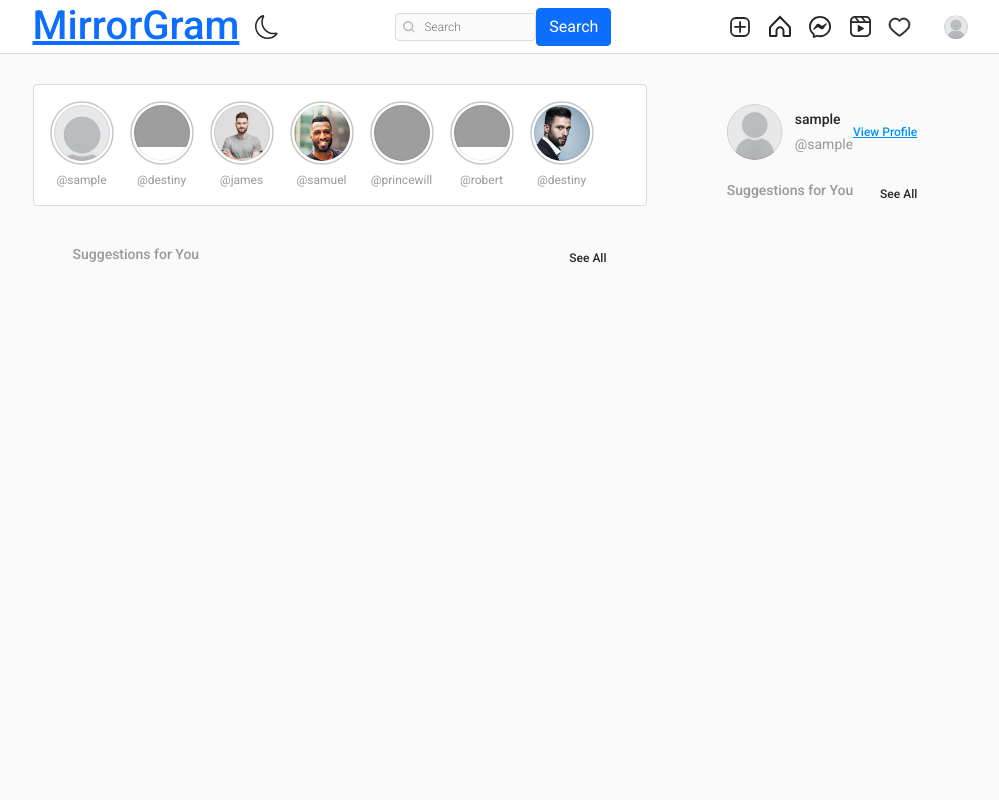
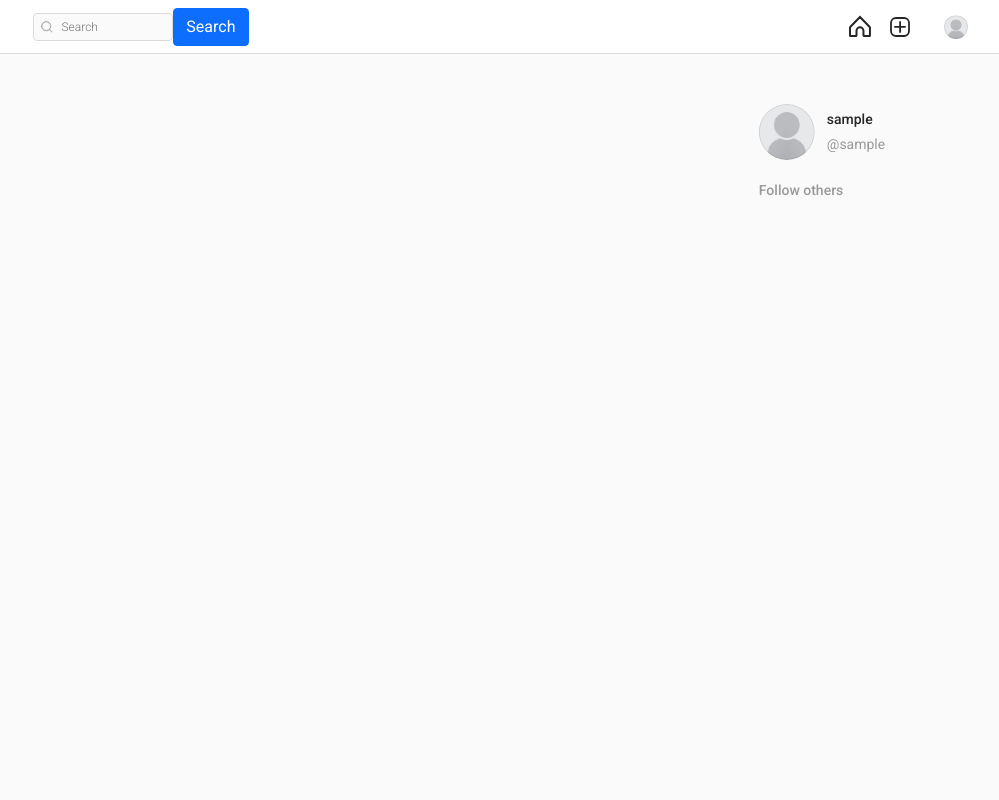
Before and after one commit to Al-Amin2025-uk/SnapVibe, a Django app: page / in a window 1280 px wide. Shown: the whole page, without its empty margins (140-1139 px from the left). Run offline with Django 4.2, Linux system fonts and the light colour scheme; the visitor is signed in with stand-in values (Sample User, id 1); data comes from the database, SQL or seed files in the repository; data that the repository does not hold is empty; some libraries are stand-ins or nearby versions; grey boxes are pictures that could not be loaded.

Commit message:
updated and fixed errors

```diff
--- a/templates/base.html
+++ b/templates/base.html
@@ -4,7 +4,7 @@
 <html lang="en">
 
 <head>
-    <title>MirrorGram</title>
+    <title>SnapVIbe</title>
     <meta charset="utf-8">
     <meta name="viewport" content="width=device-width, initial-scale=1.0">
     <link rel="shortcut icon" href="assets1/favicon.svg" type="image/x-icon">
@@ -17,20 +17,13 @@
 <body>
     <header class="header">
         <nav class="header__content">
-            <div class="header__buttons">
+            <!-- <div class="header__buttons">
                 <a href="{% url 'index' %}" class="header__home">
-                    <h1>MirrorGram</h1>
+                    <h1>SnapVibe</h1>
                 </a>
 
-                <button class="header__theme-button" title="Toggle Theme">
-                    <svg class="header__theme-button-moon" xmlns="http://www.w3.org/2000/svg" width="24" height="24" fill="var(--text-dark)" viewBox="0 0 16 16">
-                        <path d="M6 .278a.768.768 0 0 1 .08.858 7.208 7.208 0 0 0-.878 3.46c0 4.021 3.278 7.277 7.318 7.277.527 0 1.04-.055 1.533-.16a.787.787 0 0 1 .81.316.733.733 0 0 1-.031.893A8.349 8.349 0 0 1 8.344 16C3.734 16 0 12.286 0 7.71 0 4.266 2.114 1.312 5.124.06A.752.752 0 0 1 6 .278zM4.858 1.311A7.269 7.269 0 0 0 1.025 7.71c0 4.02 3.279 7.276 7.319 7.276a7.316 7.316 0 0 0 5.205-2.162c-.337.042-.68.063-1.029.063-4.61 0-8.343-3.714-8.343-8.29 0-1.167.242-2.278.681-3.286z"/>
-                    </svg>
-                    <svg class="header__theme-button-sun" xmlns="http://www.w3.org/2000/svg" width="24" height="24" fill="var(--text-dark)" viewBox="0 0 16 16">
-                        <path d="M8 11a3 3 0 1 1 0-6 3 3 0 0 1 0 6zm0 1a4 4 0 1 0 0-8 4 4 0 0 0 0 8zM8 0a.5.5 0 0 1 .5.5v2a.5.5 0 0 1-1 0v-2A.5.5 0 0 1 8 0zm0 13a.5.5 0 0 1 .5.5v2a.5.5 0 0 1-1 0v-2A.5.5 0 0 1 8 13zm8-5a.5.5 0 0 1-.5.5h-2a.5.5 0 0 1 0-1h2a.5.5 0 0 1 .5.5zM3 8a.5.5 0 0 1-.5.5h-2a.5.5 0 0 1 0-1h2A.5.5 0 0 1 3 8zm10.657-5.657a.5.5 0 0 1 0 .707l-1.414 1.415a.5.5 0 1 1-.707-.708l1.414-1.414a.5.5 0 0 1 .707 0zm-9.193 9.193a.5.5 0 0 1 0 .707L3.05 13.657a.5.5 0 0 1-.707-.707l1.414-1.414a.5.5 0 0 1 .707 0zm9.193 2.121a.5.5 0 0 1-.707 0l-1.414-1.414a.5.5 0 0 1 .707-.707l1.414 1.414a.5.5 0 0 1 0 .707zM4.464 4.465a.5.5 0 0 1-.707 0L2.343 3.05a.5.5 0 1 1 .707-.707l1.414 1.414a.5.5 0 0 1 0 .708z"/>
-                    </svg>
-                </button>
-            </div>
+
+            </div> -->
 
             <form action="{% url 'search-users' %}" method="GET">
                 <div class="header__search">
@@ -63,6 +56,11 @@
             </div>
 
             <div class="header__buttons header__buttons--desktop">
+                <a href="{% url 'index' %}">
+                    <svg width="24" height="24" viewBox="0 0 24 24" fill="none" xmlns="http://www.w3.org/2000/svg">
+                        <path d="M2.45307 11.751L11.9773 2.02175L21.5015 11.751C21.7906 12.0463 21.9545 12.4468 21.9545 12.8711V20.4556C21.9545 20.7747 21.7037 21 21.4427 21H15.964C15.713 21 15.4721 20.7849 15.4721 20.476V15.8886C15.4721 13.9497 13.9267 12.34 11.9773 12.34C10.0279 12.34 8.48244 13.9497 8.48244 15.8886V20.476C8.48244 20.7849 8.24157 21 7.99053 21H2.51187C2.25085 21 2 20.7747 2 20.4556V12.8711C2 12.4468 2.16397 12.0463 2.45307 11.751Z" stroke="var(--text-dark)" stroke-width="2"/>
+                    </svg>
+                </a>
                 <a href="{% url 'newpost' %}">
                     <svg width="24" height="24" viewBox="0 0 24 24" fill="none" xmlns="http://www.w3.org/2000/svg">
                         <rect x="3" y="3" width="18" height="18" rx="5" stroke="var(--text-dark)" stroke-width="1.8"/>
@@ -70,12 +68,7 @@
                         <line x1="6.9" y1="11.8" x2="17.1" y2="11.8" stroke="var(--text-dark)" stroke-width="1.8" stroke-linecap="round"/>
                     </svg>
                 </a>
-                <a href="{% url 'index' %}">
-                    <svg width="24" height="24" viewBox="0 0 24 24" fill="none" xmlns="http://www.w3.org/2000/svg">
-                        <path d="M2.45307 11.751L11.9773 2.02175L21.5015 11.751C21.7906 12.0463 21.9545 12.4468 21.9545 12.8711V20.4556C21.9545 20.7747 21.7037 21 21.4427 21H15.964C15.713 21 15.4721 20.7849 15.4721 20.476V15.8886C15.4721 13.9497 13.9267 12.34 11.9773 12.34C10.0279 12.34 8.48244 13.9497 8.48244 15.8886V20.476C8.48244 20.7849 8.24157 21 7.99053 21H2.51187C2.25085 21 2 20.7747 2 20.4556V12.8711C2 12.4468 2.16397 12.0463 2.45307 11.751Z" stroke="var(--text-dark)" stroke-width="2"/>
-                    </svg>
-                </a>
-                <a href="{% url 'message' %}">
+                <!-- <a href="{% url 'message' %}">
                     <svg width="24" height="24" viewBox="0 0 24 24" fill="none" xmlns="http://www.w3.org/2000/svg">
                         <path d="M5.81038 19.7478C5.83176 19.4539 5.70787 19.1681 5.47873 18.9827C3.2792 17.2037 1.9 14.5525 1.9 11.5868C1.9 6.27627 6.38748 1.9 12.0098 1.9C17.6196 1.9 22.1078 6.27565 22.1078 11.5868C22.1078 16.8966 17.6092 21.2735 11.998 21.2735C11.0656 21.2735 10.1798 21.1544 9.32697 20.9277C9.15685 20.8825 8.97721 20.8882 8.81028 20.944L5.64643 22.0022L5.81038 19.7478Z" stroke="var(--text-dark)" stroke-width="1.8" stroke-linejoin="round"/>
                         <path d="M10.1498 8.7952C10.2222 8.80563 10.2825 8.81606 10.3548 8.82649C11.428 9.05591 12.5252 10.0362 13.3693 10.6202C13.8396 10.9539 14.2375 10.9226 14.7078 10.6097C15.7086 9.92147 16.7456 9.26448 17.7705 8.58664C18.0478 8.39893 18.3372 8.20079 18.6748 8.45107C19.0486 8.7222 18.8195 9.0142 18.6266 9.28534C17.6137 10.6827 16.6129 12.0801 15.588 13.4671C14.8886 14.4265 13.8999 14.5621 12.8388 13.8842C12.1032 13.4045 11.3436 12.9561 10.6201 12.4556C10.1378 12.1219 9.73984 12.1636 9.28163 12.4764C8.26876 13.1647 7.24382 13.8217 6.21889 14.4995C5.94156 14.6872 5.65216 14.8854 5.31454 14.6247C4.97691 14.3744 5.15778 14.0928 5.33865 13.8321C6.3877 12.393 7.42469 10.9539 8.47374 9.51476C8.82343 9.02463 9.47456 8.73263 10.1498 8.7952Z" fill="var(--text-dark)"/>
@@ -89,20 +82,20 @@
                         <path fill-rule="evenodd" clip-rule="evenodd" d="M16.5 6.99989L12.5 1.99989L14.0735 1.12573L18.0735 6.12573L16.5 6.99989Z" fill="var(--text-dark)"/>
                         <path d="M15.75 13.0671C16.0833 13.2595 16.0833 13.7407 15.75 13.9331L10.5 16.9642C10.1667 17.1566 9.75 16.9161 9.75 16.5312L9.75 10.469C9.75 10.0841 10.1667 9.84354 10.5 10.036L15.75 13.0671Z" fill="var(--text-dark)"/>
                     </svg>
-                </a>
+                </a> -->
 
 
 
 
 
-                <span>
+                <!-- <span>
                     <a href="{% url 'show-notification' %}">
                         <svg width="24" height="24" viewBox="0 0 24 24" fill="none" xmlns="http://www.w3.org/2000/svg">
                             <path d="M11.4995 21.2609C11.1062 21.2609 10.7307 21.1362 10.4133 20.9001C8.2588 19.3012 3.10938 15.3239 1.81755 12.9143C0.127895 9.76543 1.14258 5.72131 4.07489 3.89968C5.02253 3.31177 6.09533 3 7.18601 3C8.81755 3 10.3508 3.66808 11.4995 4.85726C12.6483 3.66808 14.1815 3 15.8131 3C16.9038 3 17.9766 3.31177 18.9242 3.89968C21.8565 5.72131 22.8712 9.76543 21.186 12.9143C19.8942 15.3239 14.7448 19.3012 12.5902 20.9001C12.2684 21.1362 11.8929 21.2609 11.4995 21.2609ZM7.18601 4.33616C6.34565 4.33616 5.5187 4.57667 4.78562 5.03096C2.43888 6.49183 1.63428 9.74316 2.99763 12.2819C4.19558 14.5177 9.58639 18.6242 11.209 19.8267C11.3789 19.9514 11.6158 19.9514 11.7856 19.8267C13.4082 18.6197 18.799 14.5133 19.997 12.2819C21.3603 9.74316 20.5557 6.48738 18.209 5.03096C17.4804 4.57667 16.6534 4.33616 15.8131 4.33616C14.3425 4.33616 12.9657 5.04878 12.0359 6.28696L11.4995 7.00848L10.9631 6.28696C10.0334 5.04878 8.6611 4.33616 7.18601 4.33616Z" fill="var(--text-dark)" stroke="var(--text-dark)" stroke-width="0.6"/>
                         </svg>
 
                     </a>
-                </span>
+                </span> -->
 
                 <a href="">
                     <button class="profile-button">
--- a/templates/editprofile.html
+++ b/templates/editprofile.html
@@ -77,7 +77,7 @@
           </ul>
         </nav>
         <div class="copyright-notice">
-          &copy 2025 Instagram by Sahir
+          &copy 2025 amin
         </div>
       </div>
     </footer>
--- a/templates/index.html
+++ b/templates/index.html
@@ -4,7 +4,7 @@
     <main class="main-container">
         <section class="content-container">
             <div class="content">
-                <div class="stories">
+                <!-- <div class="stories">
                     <button class="stories__left-button">
                         <svg xmlns="http://www.w3.org/2000/svg" viewBox="0 0 512 512">
                             <path fill="var(--primary)" d="M256 504C119 504 8 393 8 256S119 8 256 8s248 111 248 248-111 248-248 248zM142.1 273l135.5 135.5c9.4 9.4 24.6 9.4 33.9 0l17-17c9.4-9.4 9.4-24.6 0-33.9L226.9 256l101.6-101.6c9.4-9.4 9.4-24.6 0-33.9l-17-17c-9.4-9.4-24.6-9.4-33.9 0L142.1 239c-9.4 9.4-9.4 24.6 0 34z"></path>
@@ -110,7 +110,7 @@
                             <path fill="var(--primary)" d="M256 8c137 0 248 111 248 248S393 504 256 504 8 393 8 256 119 8 256 8zm113.9 231L234.4 103.5c-9.4-9.4-24.6-9.4-33.9 0l-17 17c-9.4 9.4-9.4 24.6 0 33.9L285.1 256 183.5 357.6c-9.4 9.4-9.4 24.6 0 33.9l17 17c9.4 9.4 24.6 9.4 33.9 0L369.9 273c9.4-9.4 9.4-24.6 0-34z"></path>
                         </svg>
                     </button>
-                </div>
+                </div> -->
 
                 <div class="posts">
                     {% for post in post_items %}
@@ -205,8 +205,8 @@
                     {% endfor %}
                     <div class="side-menu__suggestions-content" style="padding: 0 40px;">
                          <div class="side-menu__suggestions-header">
-                        <h2>Suggestions for You</h2>
-                        <button>See All</button>
+                        <!-- <h2>Suggestions for You</h2>
+                        <button>See All</button> -->
                     </div>
                         {% for user in all_users %}
                         {% if request.user.username != user.username %}
@@ -250,13 +250,12 @@
                         {% endif %}
                         <span>@{{request.user.username}}</span>
                     </div>
-                    <a href="{% url 'profile' user.username %}" class="side-menu__user-button">View Profile</a>
+                    <!-- <a href="{% url 'profile' user.username %}" class="side-menu__user-button">View Profile</a> -->
                 </div>
 
                 <div class="side-menu__suggestions-section">
                     <div class="side-menu__suggestions-header">
-                        <h2>Suggestions for You</h2>
-                        <button>See All</button>
+                        <h2>Follow others</h2>
                     </div>
                     <div class="side-menu__suggestions-content">
                         {% for user in all_users %}
--- a/templates/newpost.html
+++ b/templates/newpost.html
@@ -78,7 +78,7 @@
           </ul>
         </nav>
         <div class="copyright-notice">
-          &copy 2022 Instagram
+          &by Amin
         </div>
       </div>
     </footer>
--- a/templates/sign-in.html
+++ b/templates/sign-in.html
@@ -9,7 +9,7 @@
   <meta http-equiv="X-UA-Compatible" content="ie=edge">
   <script src="https://kit.fontawesome.com/fc1e235b2e.js"></script>
   <link rel="stylesheet" href="{% static 'assets2/style.css' %}">
-  <title>MirrorGram | Login </title>
+  <title>SnapVIbe | Login </title>
 </head>
 
 <body>
@@ -21,7 +21,7 @@
         <form action="" method="POST">{% csrf_token %}
           <div class="logo">
             <!-- <img src="{% static 'assets2/images/logo.png' %}" alt="logo"> -->
-             <h1>MirrorGram</h1>
+             <h1>SnapVIbe</h1>
           </div>
           <!-- <input type="text" placeholder="Phone number, username, or email"> -->
           <!-- <input type="password" placeholder="Password"> -->
```
